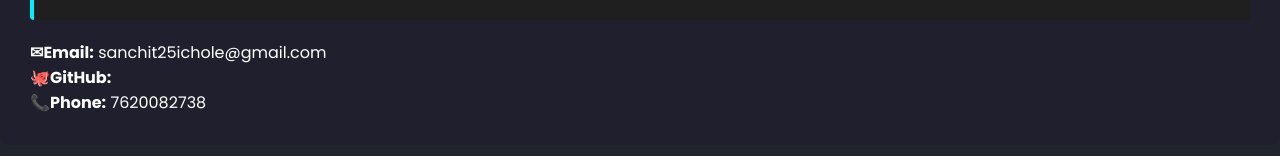
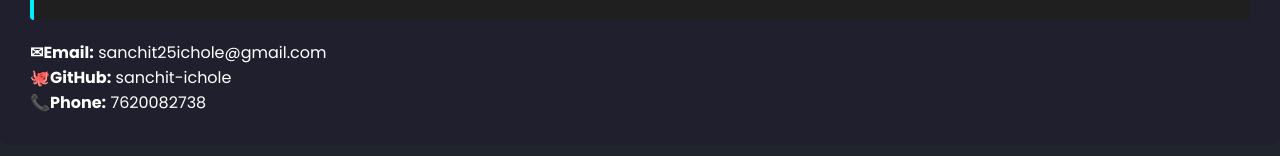
Before and after one commit to sanchit-ichole/sanchi-portfolio, a plain HTML site: page index.html in a window 1280 px wide. Shown: the part 2372-2528 px from the top of the page. Drawn offline with nearby package versions, Linux system fonts and the light colour scheme.

Commit message:
Update index.html

```diff
--- a/index.html
+++ b/index.html
@@ -106,7 +106,7 @@
   <section id="contact" class="contact fade-in">
     <h2 class="section-title">Contact</h2>
     <p><strong>✉Email:</strong> <a href="mailto:sanchit25ichole@gmail.com">sanchit25ichole@gmail.com</a></p>
-    <p><strong>🐙GitHub:</strong> <a href=></a></p>
+    <p><strong>🐙GitHub:</strong> <a href=https://github.com/sanchit-ichole>sanchit-ichole</a></p>
     <p><strong>📞Phone:</strong> <a href="tel:7620082738">7620082738</a></p>
   </section>
   <!-- Footer Section -->
```
